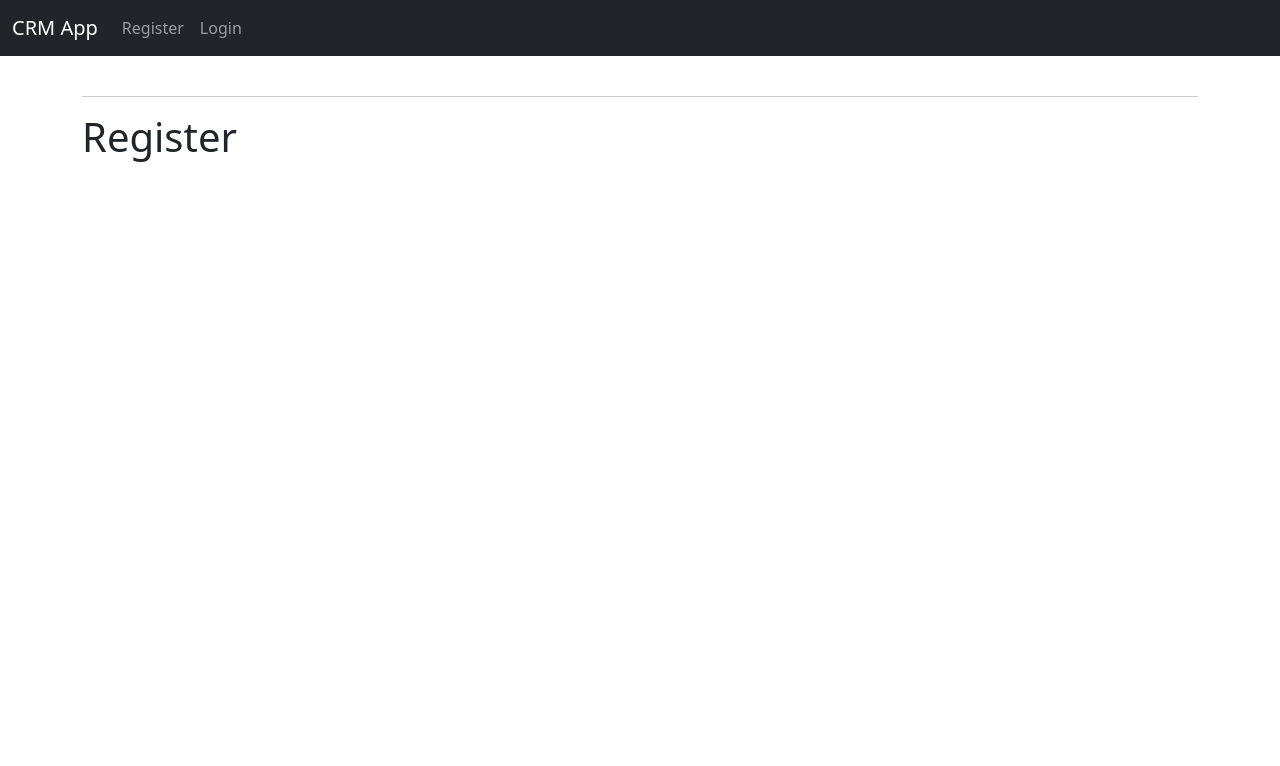
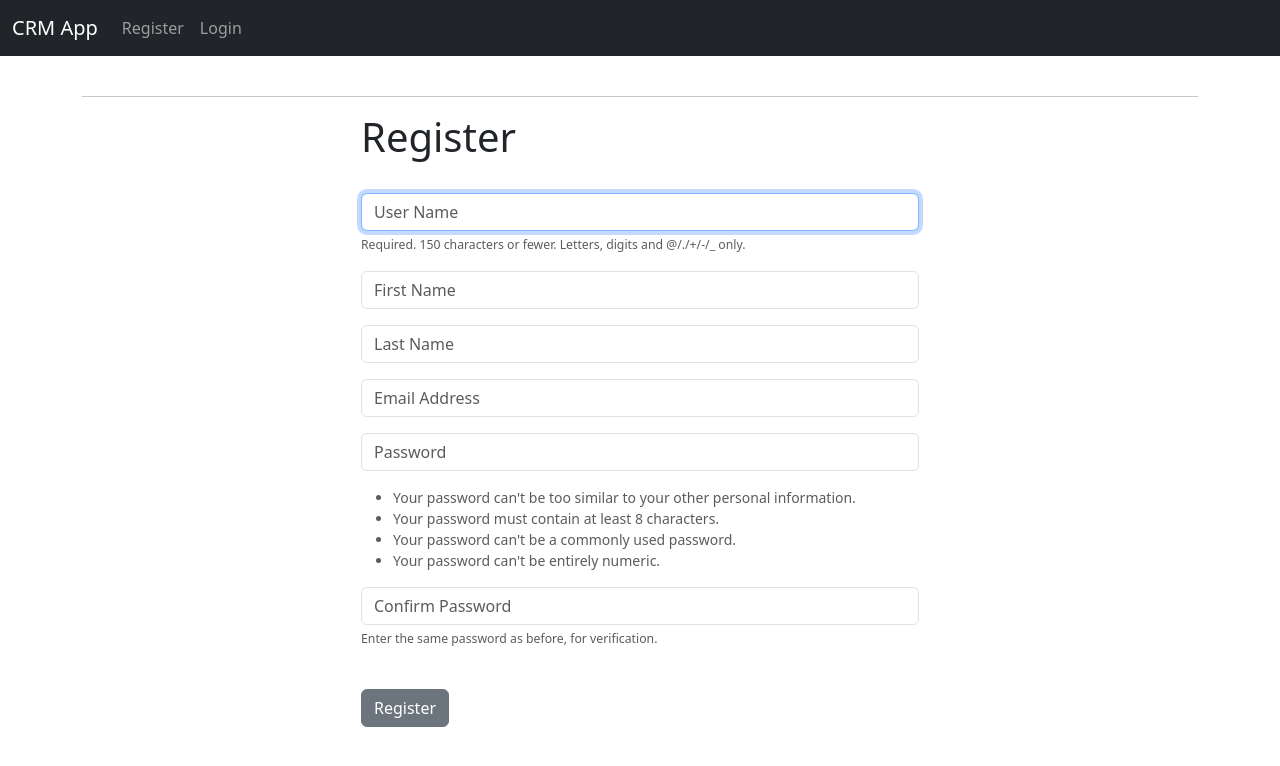
Before and after one commit to Eamateli/CRM_App, a Django app: page /register/ in a window 1280 px wide. Shown: the top 766 px of the page. Run offline with Django 5.2, Linux system fonts and the light colour scheme.

Commit message:
Register User: IN the register.html rendering the form. in the forms.py Changint the widget.attrs to widget.attrs.update  so that the placeholders are insite the typing box

```diff
--- a/website/forms.py
+++ b/website/forms.py
@@ -13,19 +13,29 @@ class SignUpForm(UserCreationForm):
         model = User
         fields =  ('username', 'first_name', 'last_name','email','password1','password2')
 
-        def __init__(self, *args, **kwargs):
-            super(SignUpForm, self).__init__(*args, **kwargs)
-            self.fields['username'].widget.attrs['class'] = 'form-control'
-            self.fields['username'].widget.attrs['placeholder'] = 'User Name'
-            self.fields['username'].label = ''
-            self.fields['username'].help_text = '<span class="form-text text-muted"><small>Required. 150 characters or fewer. Letters, digits and @/./+/-/_ only.</small></span>'
+    def __init__(self, *args, **kwargs):
+        super(SignUpForm, self).__init__(*args, **kwargs)
 
-            self.fields['password1'].widget.attrs['class'] = 'form-control'
-            self.fields['password1'].widget.attrs['placeholder'] = 'Password'
-            self.fields['password1'].label = ''
-            self.fields['password1'].help_text = '<ul class="form-text text-muted small"><li>Your password can\'t be too similar to your other personal information.</li><li>Your password must contain at least 8 characters.</li><li>Your password can\'t be a commonly used password.</li><li>Your password can\'t be entirely numeric.</li></ul>'
+    # Username field
+        self.fields['username'].widget.attrs.update({
+        'class': 'form-control',
+        'placeholder': 'User Name',
+    })
+        self.fields['username'].label = ''
+        self.fields['username'].help_text = '<span class="form-text text-muted"><small>Required. 150 characters or fewer. Letters, digits and @/./+/-/_ only.</small></span>'
 
-            self.fields['password2'].widget.attrs['class'] = 'form-control'
-            self.fields['password2'].widget.attrs['placeholder'] = 'Confirm Password'
-            self.fields['password2'].label = ''
-            self.fields['password2'].help_text = '<span class="form-text text-muted"><small>Enter the same password as before, for verification.</small></span>'
+    # Password1 field
+        self.fields['password1'].widget.attrs.update({
+        'class': 'form-control',
+        'placeholder': 'Password',
+    })
+        self.fields['password1'].label = ''
+        self.fields['password1'].help_text = '<ul class="form-text text-muted small"><li>Your password can\'t be too similar to your other personal information.</li><li>Your password must contain at least 8 characters.</li><li>Your password can\'t be a commonly used password.</li><li>Your password can\'t be entirely numeric.</li></ul>'
+
+    # Password2 field
+        self.fields['password2'].widget.attrs.update({
+        'class': 'form-control',
+        'placeholder': 'Confirm Password',
+    })
+        self.fields['password2'].label = ''
+        self.fields['password2'].help_text = '<span class="form-text text-muted"><small>Enter the same password as before, for verification.</small></span>'
--- a/website/templates/register.html
+++ b/website/templates/register.html
@@ -2,6 +2,18 @@
 
 {% block content %}
 
+<div class="col-md-6 offset-md-3">
 <h1>Register</h1>
+<br/>
+
+<form method="POST" action="">
+    {% csrf_token %}
+    {{ form.as_p }}
+
+        <br/>
+        <button type="submit" class="btn btn-secondary">Register</button>
+</form>
+
+</div>
 
 {% endblock %}
```
